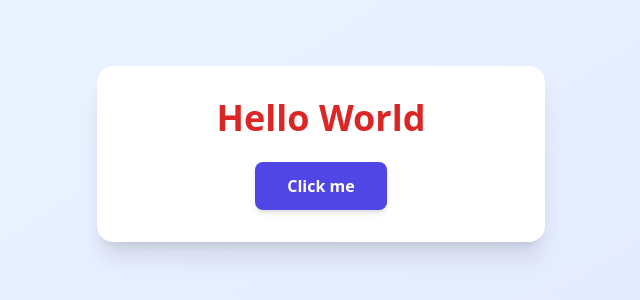
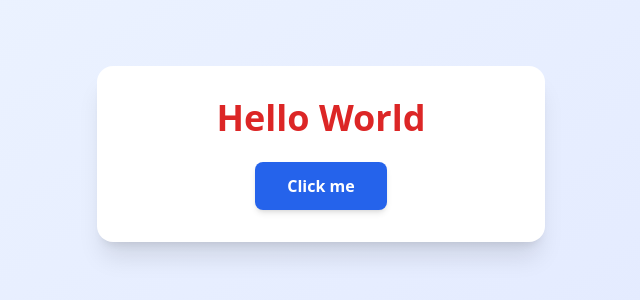
Before and after one commit to emanuelaanders/hello-world-site, a Vue app: page / in a window 1280 px wide. Shown: the part 246-546 px from the top of the page, without its empty margins (319-959 px from the left). Built offline with nearby package versions, Linux system fonts and the light colour scheme.

Commit message:
Make button blue

```diff
--- a/src/App.vue
+++ b/src/App.vue
@@ -12,7 +12,7 @@
       </h1>
       <button
         @click="handleClick"
-        class="bg-indigo-600 hover:bg-indigo-700 text-white font-semibold py-3 px-8 rounded-lg transition-colors duration-200 shadow-md hover:shadow-lg"
+        class="bg-blue-600 hover:bg-blue-700 text-white font-semibold py-3 px-8 rounded-lg transition-colors duration-200 shadow-md hover:shadow-lg"
       >
         Click me
       </button>
```
